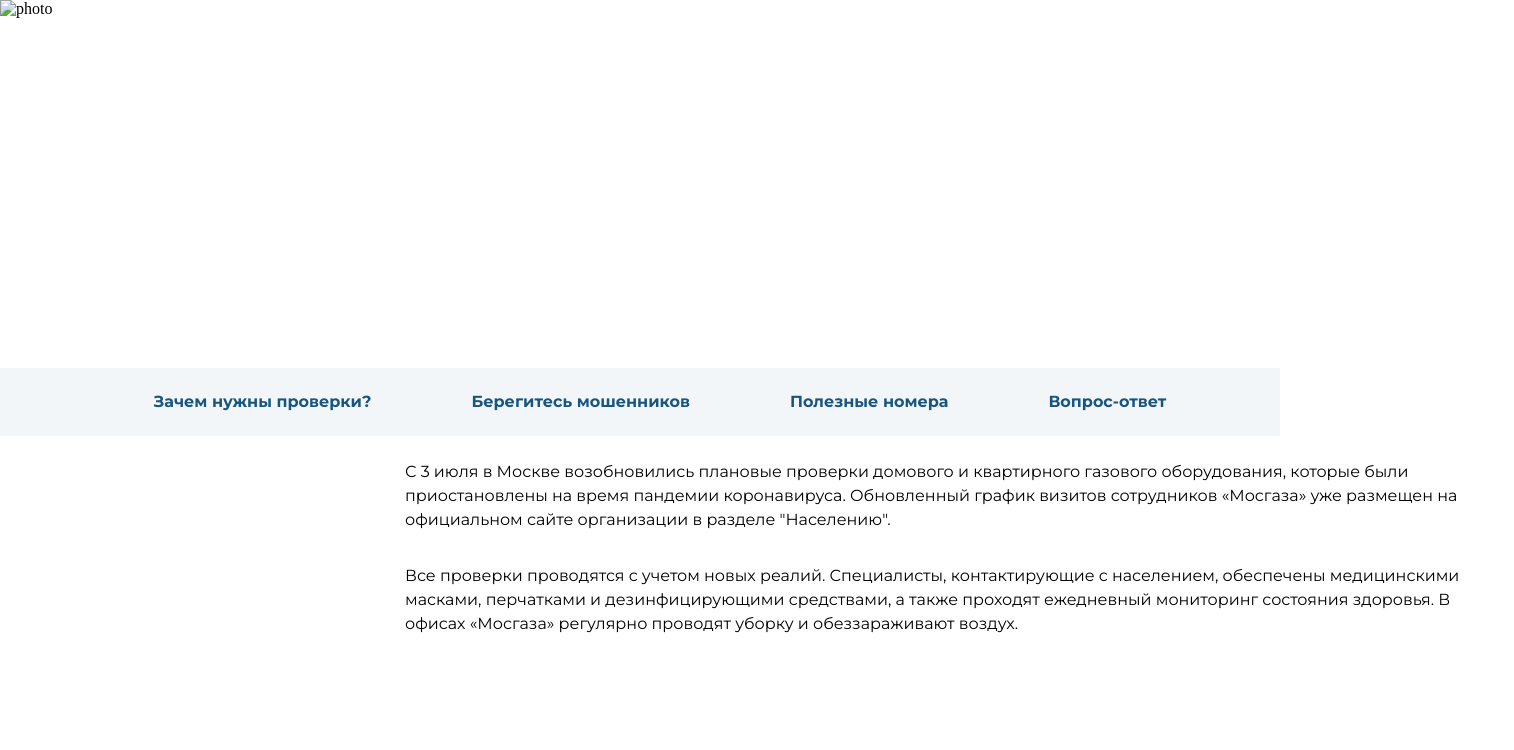
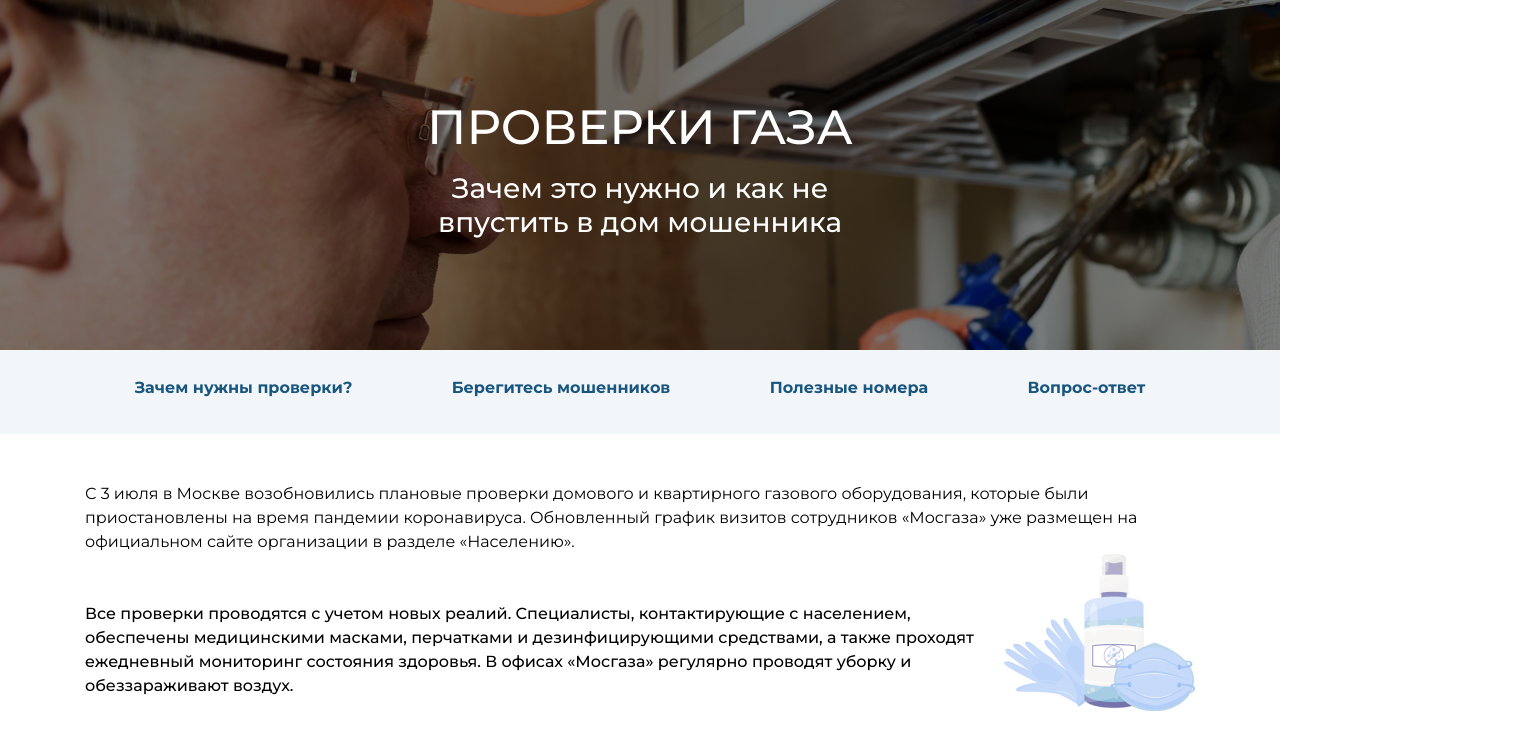
Before and after one commit to MistL1ght/mosgas1, a plain HTML site: page images/index.html in a window 1280 px wide. Shown: the whole page, 1514 px wide, since content can reach past the window. Drawn offline with Linux system fonts and the light colour scheme.

Commit message:
Main change ! (created nav)

```diff
--- a/images/css/style.css
+++ b/images/css/style.css
@@ -1,47 +1,125 @@
+/*Обнуление*/
+* {
+  padding: 0;
+  margin: 0;
+  border: 0;
+}
+*,
+*:before,
+*:after {
+  -moz-box-sizing: border-box;
+  -webkit-box-sizing: border-box;
+  box-sizing: border-box;
+}
+:focus,
+:active {
+  outline: none;
+}
+a:focus,
+a:active {
+  outline: none;
+}
+nav,
+footer,
+header,
+aside {
+  display: block;
+}
+html,
 body {
-  margin: 0;
+  height: 100%;
+  width: 100%;
+  font-size: 100%;
+  line-height: 1;
+  font-size: 14px;
+  -ms-text-size-adjust: 100%;
+  -moz-text-size-adjust: 100%;
+  -webkit-text-size-adjust: 100%;
 }
-.image-wrap {
-  position: relative;
+input,
+button,
+textarea {
+  font-family: inherit;
+}
+input::-ms-clear {
+  display: none;
+}
+button {
+  cursor: pointer;
+}
+button::-moz-focus-inner {
+  padding: 0;
+  border: 0;
+}
+a,
+a:visited {
+  text-decoration: none;
+}
+a:hover {
+  text-decoration: none;
+}
+ul li {
+  list-style: none;
+}
+img {
+  vertical-align: top;
+}
+h1,
+h2,
+h3,
+h4,
+h5,
+h6 {
+  font-size: inherit;
+  font-weight: 400;
+}
+/*--------------------*/
+.header {
+  padding-top: 7em;
+  height: 25em;
+  background-image: url(/images/photo.png);
+}
+.header-low {
+  padding-top: 1em;
   width: 100%;
-  height: 23em;
 }
-.image-wrap img {
-  width: 100%;
-  height: 100%;
-  object-fit: cover;
+.wrapper {
+  display: flex;
+  min-height: 100%;
+  overflow: hidden;
+  flex-direction: column;
+}
+.container {
+  display: flex;
+  max-width: 1110px;
+}
+@media (max-width: 1110px) {
+  .container {
+    max-width: 970px;
+  }
+}
+@media (max-width: 992px) {
+  .container {
+    max-width: 750px;
+  }
+}
+@media (max-width: 767px) {
+  .container {
+    max-width: none;
+  }
 }
 h1 {
-  position: absolute;
-  top: 0;
-}
-h2 {
-  position: absolute;
-  top: 0;
-}
-.text1 {
-  position: absolute;
-  width: 475px;
-  height: 45px;
-  left: 15em;
-  top: 1.5em;
-  font-size: 48px;
-  line-height: 59px;
   font-family: "Montserrat";
   font-style: normal;
   font-weight: 500;
+  font-size: 48px;
+  line-height: 59px;
   text-align: center;
   text-transform: uppercase;
 
-  color: #ffffff;
+  color: white;
 }
-.text2 {
-  position: absolute;
-  width: 445px;
-
-  left: 26.625em;
-  top: 6em;
-
+h2 {
   font-family: "Montserrat";
   font-style: normal;
   font-weight: 500;
@@ -51,46 +129,57 @@ h2 {
 
   color: #ffffff;
 }
-.text {
-  position: relative;
-  width: 1109px;
-  height: 88px;
-  align-items: center;
+
+.content-nav {
+  background-color: rgba(24, 85, 127, 0.05);
+}
+a {
+  font-family: "Montserrat";
+  font-style: normal;
+  font-weight: 700;
+  font-size: 16px;
+  line-height: 20px;
+  text-align: center;
+  color: #18557f;
+}
+li {
+  padding-top: 2em;
+}
+ul {
+  height: 6em;
+
+  display: flex;
+  justify-content: space-around;
+  margin: 0 auto;
+  flex-wrap: wrap;
+}
+.info {
   font-family: "Montserrat";
   font-style: normal;
   font-weight: 400;
   font-size: 16px;
   line-height: 24px;
   /* or 150% */
-  padding-left: 405px;
+
   display: flex;
+  justify-content: space-around;
+}
+.mediumtext {
+  width: em;
+  height: 8em;
+}
+p {
+  margin-top: 3em;
+}
+.info2 {
+  font-family: "Montserrat";
+  font-style: normal;
+  font-weight: 500;
+  font-size: 16px;
+  line-height: 24px;
+  /* or 150% */
+  display: flex;
+  justify-content: space-around;
+
   color: #000000;
 }
-.menu {
-  background-color: rgba(24, 85, 127, 0.05);
-  height: 4.25em;
-  display: flex;
-  flex-direction: row;
-  justify-content: space-around;
-  list-style-type: none;
-}
-.menu li {
-  display: inline-flex;
-  position: relative;
-  top: 0.5em;
-}
-
-.menu a {
-  text-decoration: none;
-  font-family: "Montserrat";
-  color: #18557f;
-
-  font-style: normal;
-  font-weight: 700;
-  font-size: 16px;
-  line-height: 20px;
-  margin: 0 3em;
-}
-.main {
-  display: flex;
-}
--- a/images/index.html
+++ b/images/index.html
@@ -8,30 +8,41 @@
     <link href="https://fonts.googleapis.com/css?family=Montserrat:100,200,300,regular,500,600,700,800,900,100italic,200italic,300italic,italic,500italic,600italic,700italic,800italic,900italic" rel="stylesheet" />
     <link rel="stylesheet" href="css\style.css">
 </head>
+<body>
+    <main>
+        <div class="header">
+            <h1>Проверки газа</h1>
+            <div class="header-low">
+                <h2>Зачем это нужно и как не<br>впустить в дом мошенника</h2>
+            </div>
+        </div>
+        <div class="content">
+            <nav class="content-nav">
+                <ul class="container">
+                    <li><a href="#">Зачем нужны проверки?</a></li>
+                    <li><a href="#">Берегитесь мошенников</a></li>
+                    <li><a href="#">Полезные номера</a></li>
+                    <li><a href="#">Вопрос-ответ</a></li>
+                </ul>
+            </nav>
+
+            <div class="info">
+                <div class="container">
+                    <p>С 3 июля в Москве возобновились плановые проверки домового и квартирного газового оборудования, которые были приостановлены на время пандемии коронавируса. Обновленный график визитов сотрудников «Мосгаза» уже размещен на официальном сайте организации в разделе «Населению».</p>
+                </div>
+            </div>
 
 
-<body>
-    <header>
-            <div class="image-wrap">
-                <img src="photo.png" alt="photo">
-                <h1 class="text1">проверки газа</h1>
-                <h2 class="text2">Зачем это нужно и как не впустить в дом мошенника</h2>
+            <div class="info2">
+                <div class="container">
+                    <p class="mediumtext">Все проверки проводятся с учетом новых реалий. Специалисты, контактирующие с населением, обеспечены медицинскими масками, перчатками и дезинфицирующими средствами, а также проходят ежедневный мониторинг состояния здоровья. В офисах «Мосгаза» регулярно проводят уборку и обеззараживают воздух.</p>
+                    <div class="image"><img src="/images/def.jpg" alt="def"></div>
+                </div>
             </div>
-    </header>
 
-    <nav class="menu">
-        <ul>
-          <li><a href="#">Зачем нужны проверки?</a></li>
-          <li><a href="#">Берегитесь мошенников</a></li>
-          <li><a href="#">Полезные номера</a></li>
-          <li><a href="#">Вопрос-ответ</a></li>
-        </ul>
-      </nav>
-    <main>
-        <p class="text">С 3 июля в Москве возобновились плановые проверки домового и квартирного газового оборудования, которые были приостановлены на время пандемии коронавируса. Обновленный график визитов сотрудников «Мосгаза» уже размещен на официальном сайте организации в разделе "Населению".</p>
-            <p class="text">Все проверки проводятся с учетом новых реалий. Специалисты, контактирующие с населением, обеспечены медицинскими масками, перчатками и дезинфицирующими средствами, а также проходят ежедневный мониторинг состояния здоровья. В офисах «Мосгаза» регулярно проводят уборку и обеззараживают воздух.</p>
+
+        </div>
     </main>
-
 </body>
 
 </html>
```
Also changed, not shown: images/def.jpg (added), images/photo.png (added).
